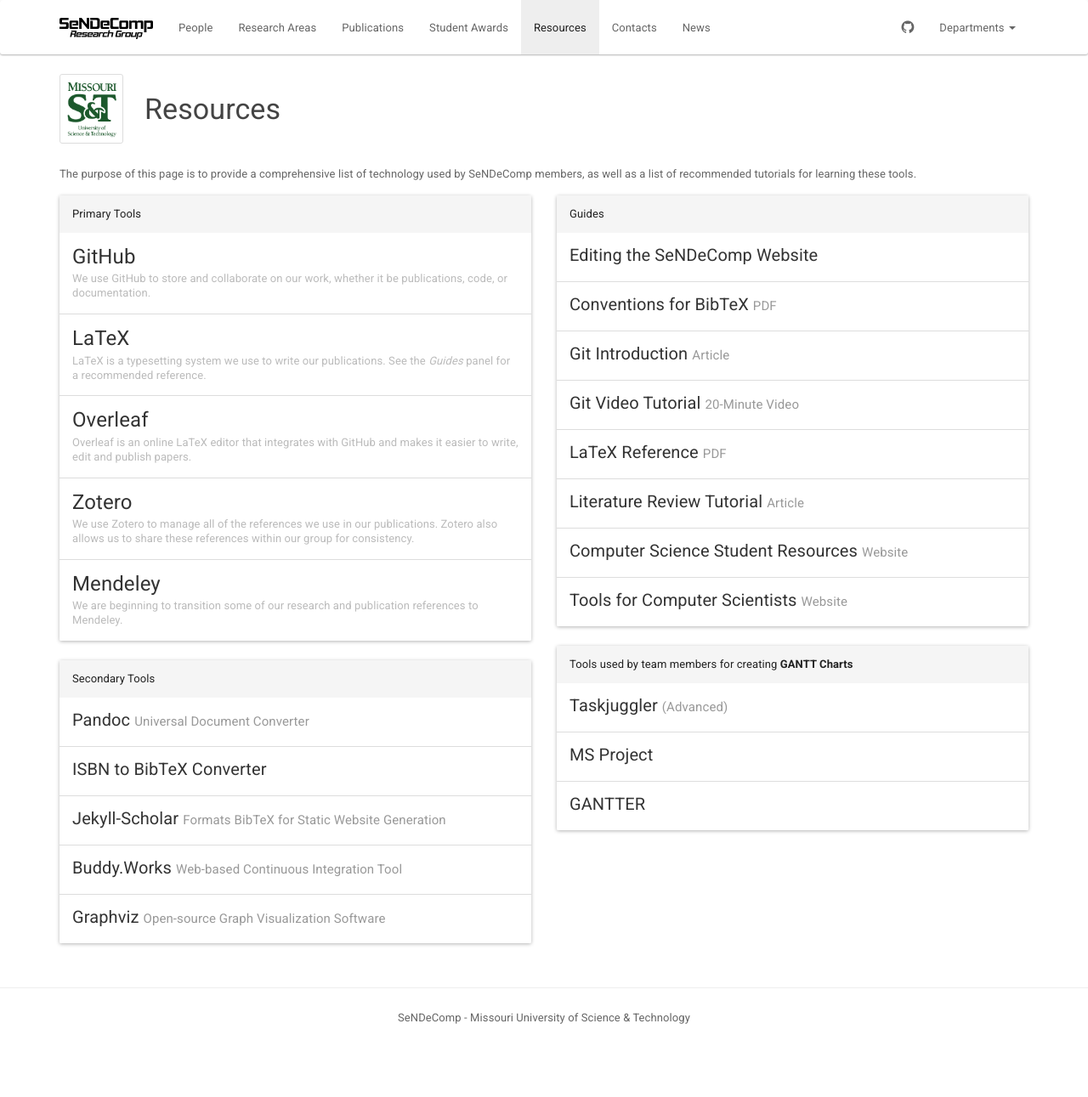
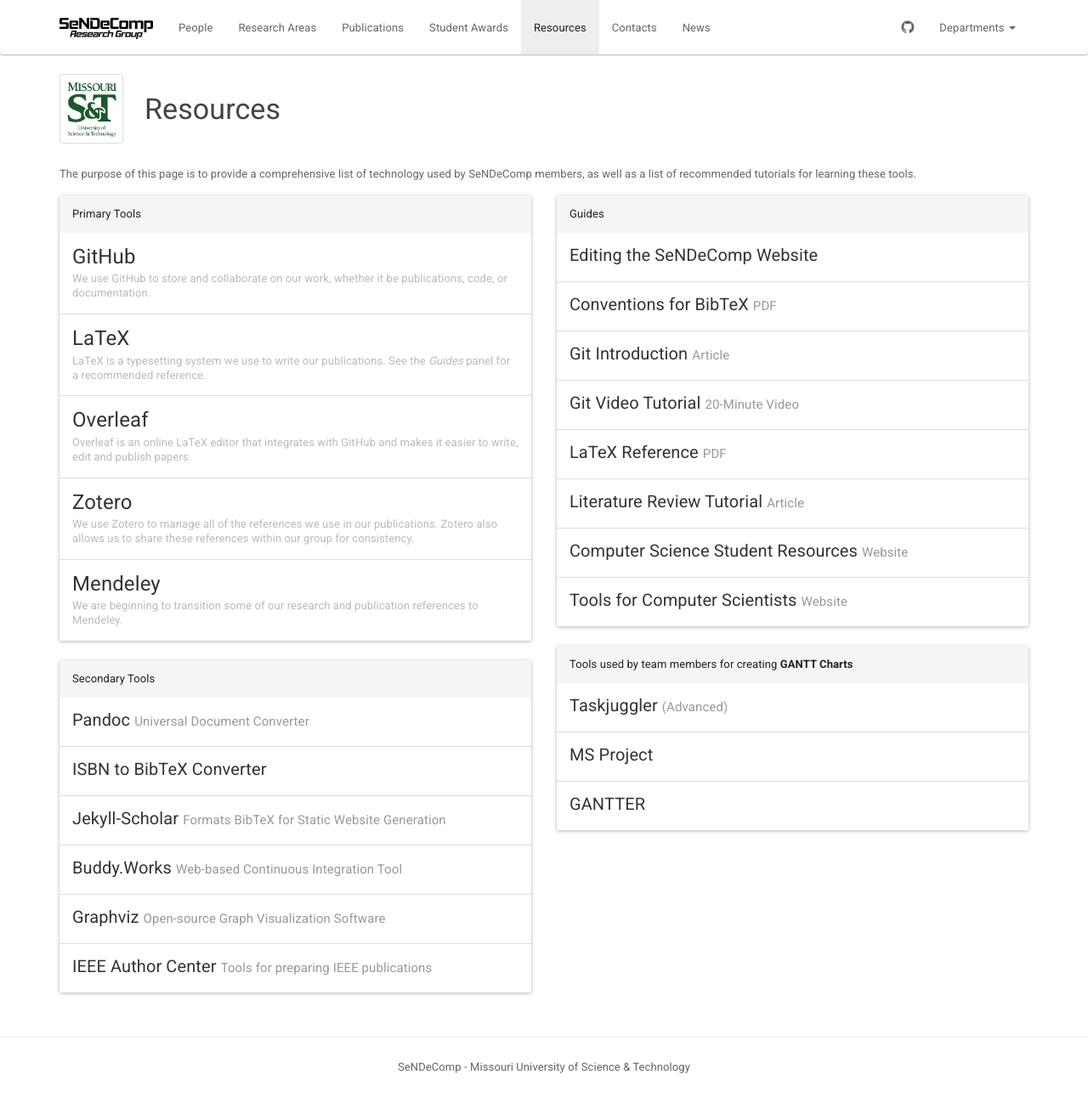
Before and after one commit to sendecomp/sendecomp-website, a Jekyll site: the page built from resources.html, in a window 1280 px wide. Shown: the whole page at 85% size. Built offline with Jekyll 4.4.1, drawn with Linux system fonts in a browser that asks for light colours; before the commit the page ends 1233 px from its top, so only the background shows below that.

Commit message:
Add IEEE author center link

```diff
--- a/resources.html
+++ b/resources.html
@@ -72,7 +72,9 @@ title: Resources
       	<a class="list-group-item" href="https://www.graphviz.org/" target="_blank">
           <h5 class="list-group-item-heading">Graphviz <small>Open-source Graph Visualization Software</small></h5>
         </a>
-
+        <a class="list-group-item" href="https://ieeeauthorcenter.ieee.org/your-role-in-article-production/use-the-ieee-author-gateway/" target="_blank">
+          <h5 class="list-group-item-heading">IEEE Author Center <small>Tools for preparing IEEE publications</small></h5>
+        </a>
       </div>
     </div>
   </div>
```
